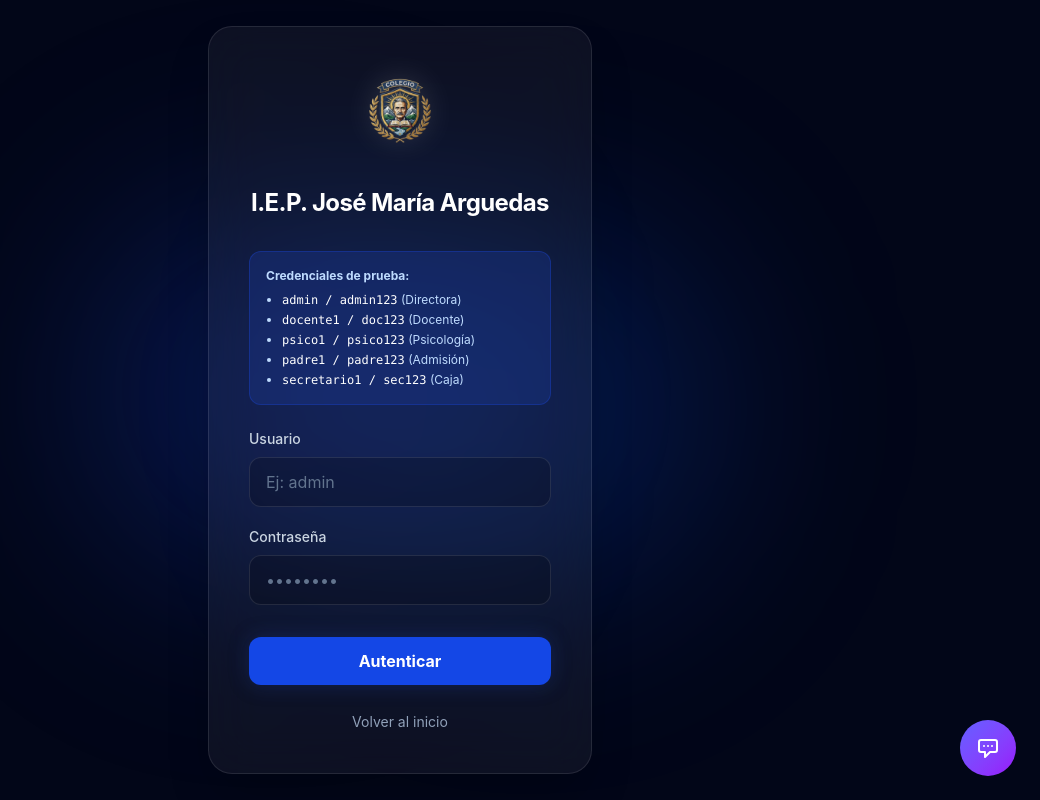
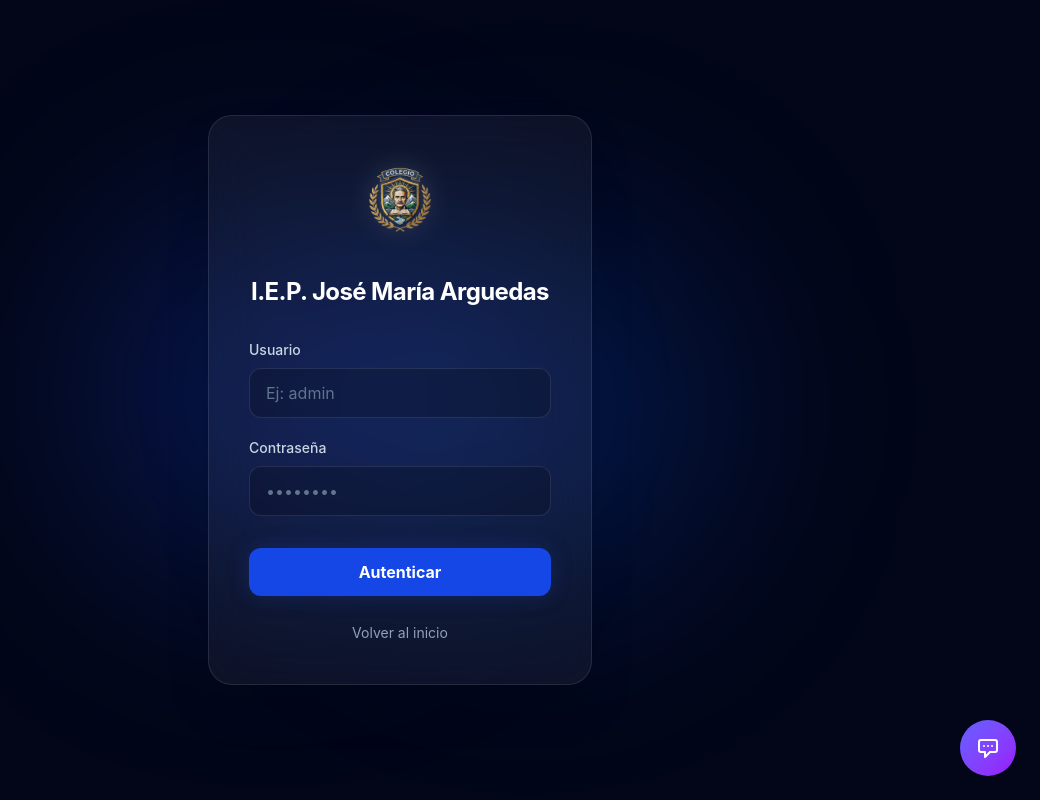
Before and after one commit to Automatizacion-Colegio/Colegio-frontend, a React (Vite) app: page /login in a window 1280 px wide. Shown: the whole page, without its empty margins (240-1280 px from the left). Built offline with nearby package versions, Linux system fonts and the light colour scheme.

Commit message:
Eliminar bloque de credenciales de prueba del Login

```diff
--- a/src/pages/Login.jsx
+++ b/src/pages/Login.jsx
@@ -72,16 +72,6 @@
           </div>
         )}
 
-        <div className="mb-6 p-4 rounded-xl bg-blue-900/40 border border-blue-800/50 text-blue-200 text-xs text-left">
-          <p className="font-bold mb-2">Credenciales de prueba:</p>
-          <ul className="list-disc pl-4 space-y-1">
-            <li><span className="font-mono text-white">admin / admin123</span> (Directora)</li>
-            <li><span className="font-mono text-white">docente1 / doc123</span> (Docente)</li>
-            <li><span className="font-mono text-white">psico1 / psico123</span> (Psicología)</li>
-            <li><span className="font-mono text-white">padre1 / padre123</span> (Admisión)</li>
-            <li><span className="font-mono text-white">secretario1 / sec123</span> (Caja)</li>
-          </ul>
-        </div>
 
         <div className="mb-5">
           <label className="block text-slate-300 text-sm font-medium mb-2">Usuario</label>
```
